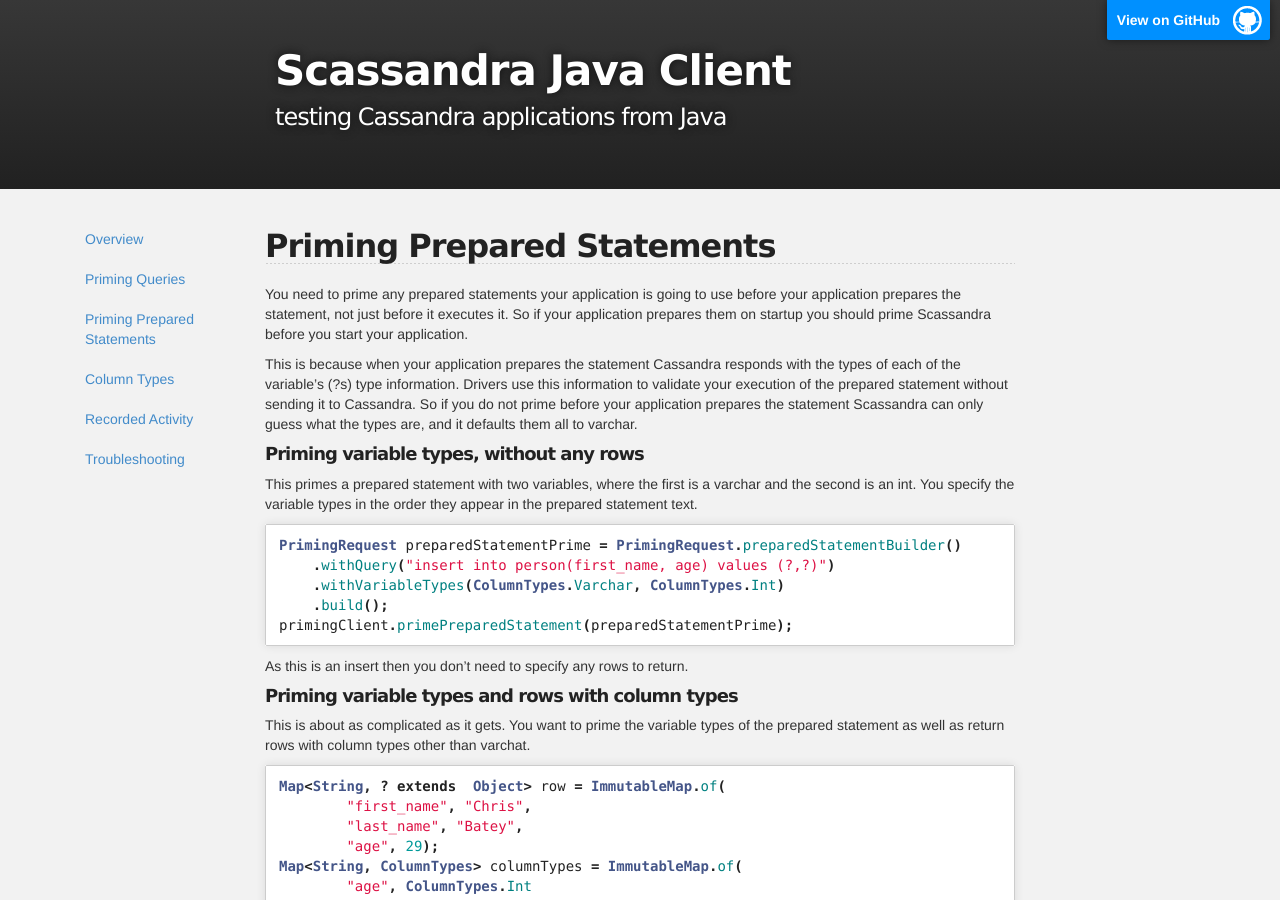
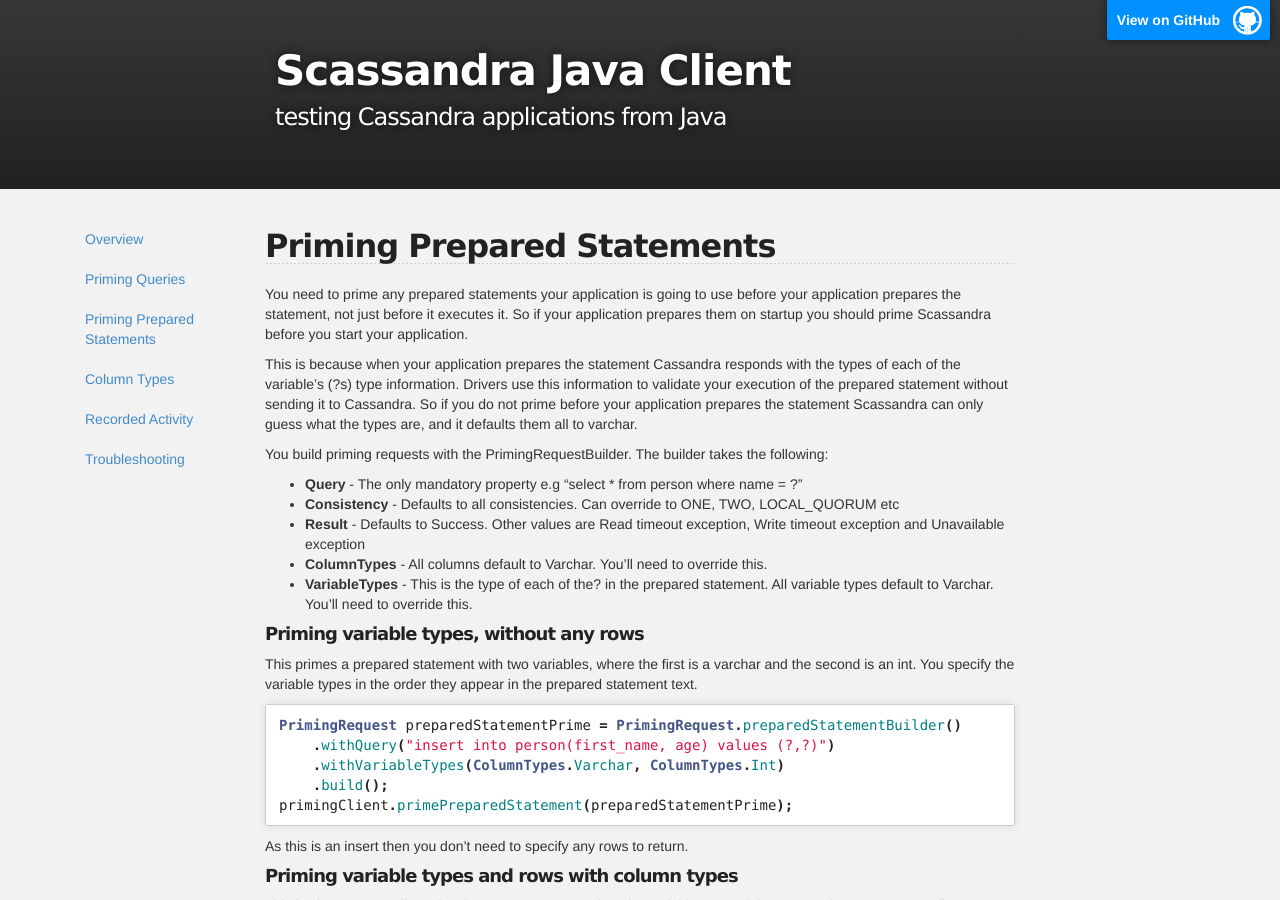
Before and after one commit to zznate/java-client, a Jekyll site: the page built from priming-ps.md, in a window 1280 px wide and 900 px high. Built offline with Jekyll 4.4.1, drawn with Linux system fonts in a browser that asks for light colours; Markdown is read by kramdown in place of the engine named in the settings.

Commit message:
adding prepared statement priming options

```diff
--- a/priming-ps.md
+++ b/priming-ps.md
@@ -11,6 +11,15 @@
 type information. Drivers use this information to validate your execution of the prepared statement without sending it to
 Cassandra. So if you do not prime before your application prepares the statement Scassandra can only guess what the types are,
  and it defaults them all to varchar.
+
+You build priming requests with the PrimingRequestBuilder. The builder takes the following:
+
+* **Query** - The only mandatory property e.g "select * from person where name = ?"
+* **Consistency** - Defaults to all consistencies. Can override to ONE, TWO, LOCAL_QUORUM etc
+* **Result** - Defaults to Success. Other values are Read timeout exception, Write timeout exception and Unavailable exception
+* **ColumnTypes** - All columns default to Varchar. You'll need to override this.
+* **VariableTypes** - This is the type of each of the? in the prepared statement. All variable types default to Varchar. You'll need to override this.
+
 
 #### Priming variable types, without any rows
 
```
